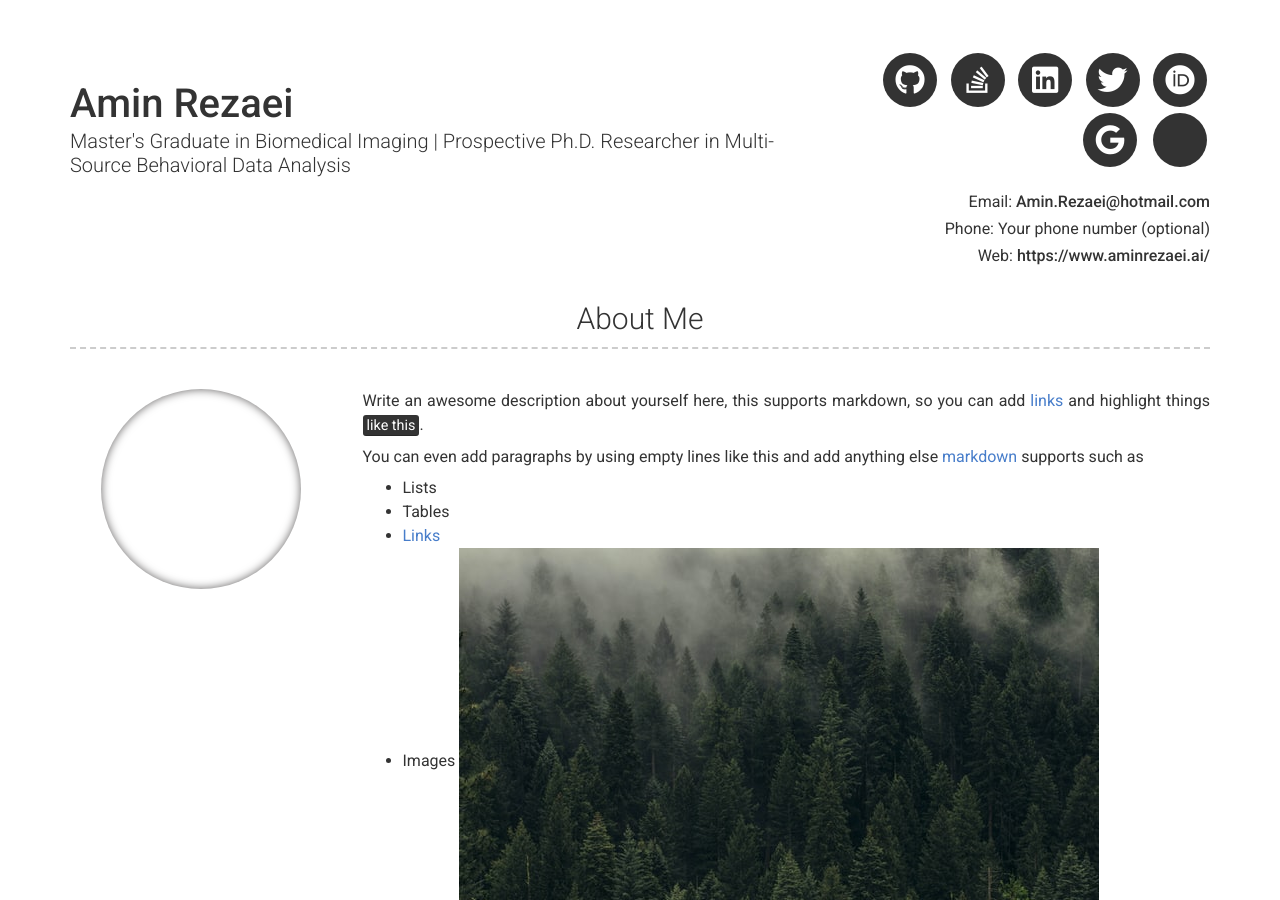
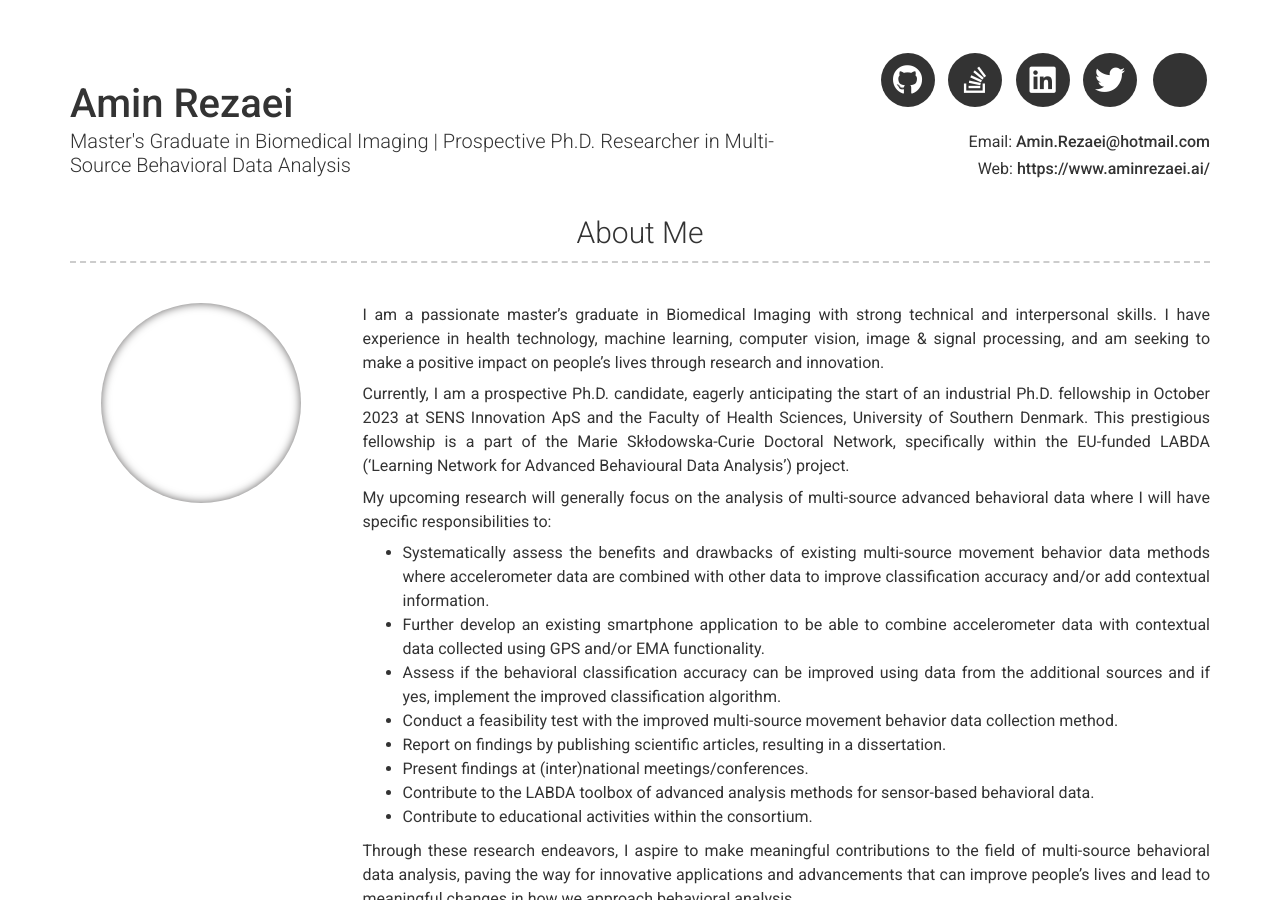
Before and after one commit to aminrezaei-img/CV, a Jekyll site: the page built from index.md, in a window 1280 px wide and 900 px high. Built offline with Jekyll 4.4.1, drawn with Linux system fonts in a browser that asks for light colours; nearby versions of some CDN libraries.

Commit message:
Update _config.yml

```diff
--- a/_config.yml
+++ b/_config.yml
@@ -10,8 +10,6 @@ name: Amin Rezaei
 title: Master's Graduate in Biomedical Imaging | Prospective Ph.D. Researcher in Multi-Source Behavioral Data Analysis
 email: Amin.Rezaei@hotmail.com
 # email_title: Email (Email title override)
-phone: Your phone number (optional)
-# phone_title: Phone (Phone title override)
 website: https://www.aminrezaei.ai/
 # website_title: Website (Website title override)
 
@@ -23,8 +21,6 @@ twitter_username: AMINREZAEl
 github_username:  aminrezaei-img
 stackoverflow_username: "18346001"
 linkedin_username: Amin-Rezaeii
-orcid_username: 0000-0000-0000-0000
-googlescholar_username: D847cGsAAAAJ
 
 # Additional icon links
 additional_links:
@@ -45,13 +41,6 @@ additional_links:
 # about_title: About Me (Use this to override about section title)
 about_profile_image: Directory of profile image (eg. images/profile.jpg)
 about_content: | # this will include new lines to allow paragraphs
-  Write an awesome description about yourself here, this supports markdown, so you can add [links](http://foobar.com) and highlight things <mark>like this</mark>.
-
-  You can even add paragraphs by using empty lines like this and add anything else [markdown](https://www.markdownguide.org/getting-started#what-is-markdown) supports such as
-    - Lists
-    - Tables
-    - <a href="google.com">Links</a>
-    - Images ![alt text](/images/landscape-trees.jpg "Trees")
 
   I am a passionate master's graduate in Biomedical Imaging with strong technical and interpersonal skills. I have experience in health technology, machine learning, computer vision, image & signal processing, and am seeking to make a positive impact on people's lives through research and innovation.
 
```
